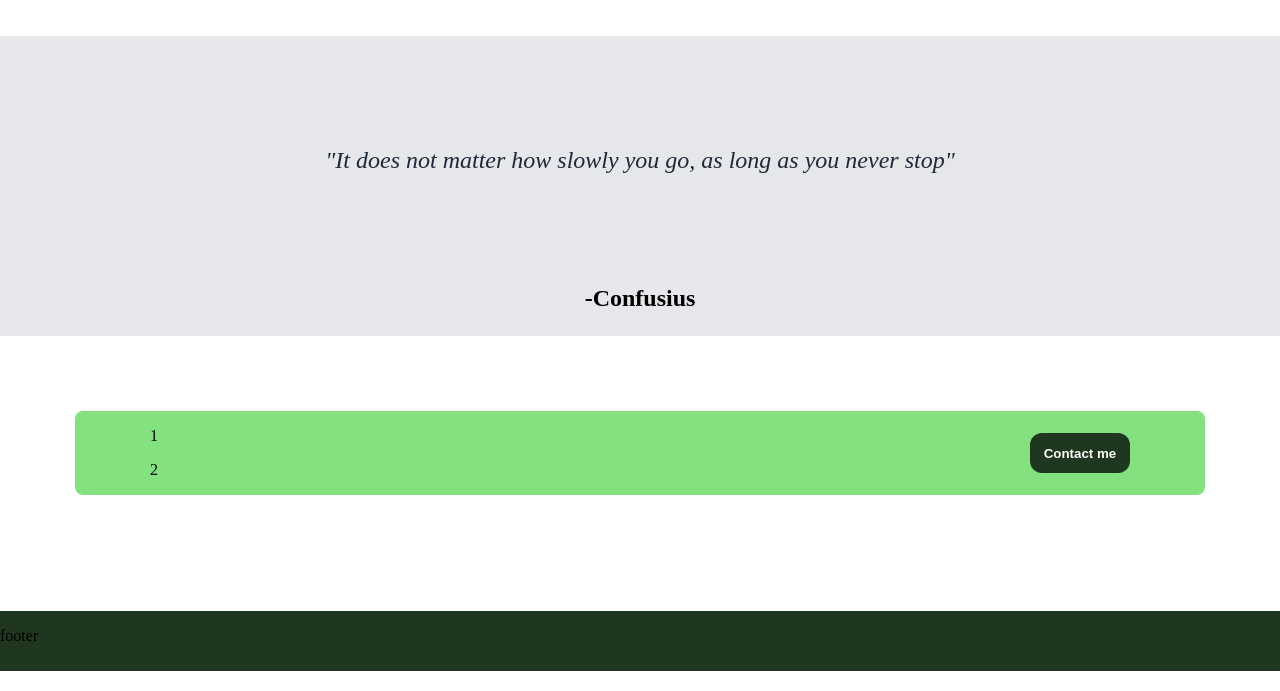
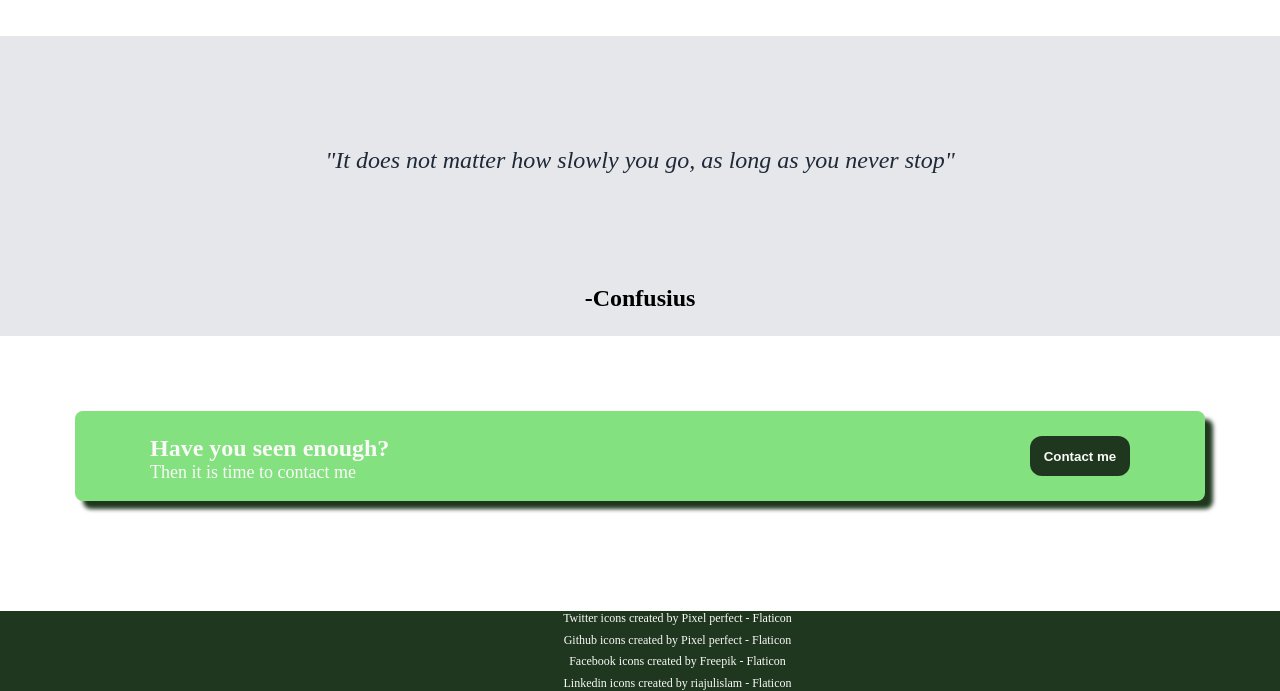
Before and after one commit to bramr03/landing-page-exercise, a plain HTML site: page index.html in a window 1280 px wide. Shown: the part 631-1322 px from the top of the page. Drawn offline with Linux system fonts and the light colour scheme.

Commit message:
Finished the site

```diff
--- a/index.html
+++ b/index.html
@@ -53,18 +53,21 @@
             <p id="author">-Confusius</p>
         </div>
         <div class="cta" style="padding-bottom: 75px">
-            <div class="box" style="border-radius: 8px; background-color: #83e17f; margin: 75px;">
+            <div class="box" style="box-shadow: 8px 8px 4px #20371f; border-radius: 8px; background-color: #83e17f; margin: 75px;">
                 <div class="box-items">
                     <div class="box-text">
-                        <p>1</p>
-                        <p>2</p>
+                        <p id="text1">Have you seen enough?</p>
+                        <p id="text2">Then it is time to contact me</p>
                     </div>
                     <button id="down">Contact me</button>
                 </div>
             </div>
         </div>
         <div class="footer">
-            <p>footer</p>
+            <a id="credit"href="https://www.flaticon.com/free-icons/twitter" title="twitter icons">Twitter icons created by Pixel perfect - Flaticon</a>
+            <a id="credit"href="https://www.flaticon.com/free-icons/github" title="github icons">Github icons created by Pixel perfect - Flaticon</a>
+            <a id="credit"href="https://www.flaticon.com/free-icons/facebook" title="facebook icons">Facebook icons created by Freepik - Flaticon</a>
+            <a id="credit"href="https://www.flaticon.com/free-icons/linkedin" title="linkedin icons">Linkedin icons created by riajulislam - Flaticon</a>
         </div>
     </div>
 </body>
--- a/styles.css
+++ b/styles.css
@@ -76,7 +76,12 @@
 
 .footer{
     background-color: var(--background, blue);
-    height: 60px;
+    height: 80px;
+    display: flex;
+    justify-content: space-between;
+    align-items: center;
+    flex-direction: column;
+    padding-left: 75px;
 }
 
 h1{
@@ -137,3 +142,44 @@ button{
     background-color: #20371f;
     border-radius: 12px;
 }
+
+#text1{
+    font-size: 24px;
+    color: #F9FAF8;
+    font-weight: bold;
+    margin-bottom: 0px;
+}
+
+#text2{
+    font-size: 18px;
+    margin-top: 0px;
+    color: #F9FAF8;
+}
+
+a:link {
+    color: #F9FAF8;
+    background-color: transparent;
+    text-decoration: none;
+  }
+
+  a:visited {
+    color: #E5E7EB;
+    background-color: transparent;
+    text-decoration: none;
+  }
+
+  a:hover {
+    color: #83e17f;
+    background-color: transparent;
+    text-decoration: underline;
+  }
+
+  a:active {
+    color: #83e17f;
+    background-color: transparent;
+    text-decoration: underline;
+  }
+
+  #credit{
+    font-size: 12px;
+  }
```
